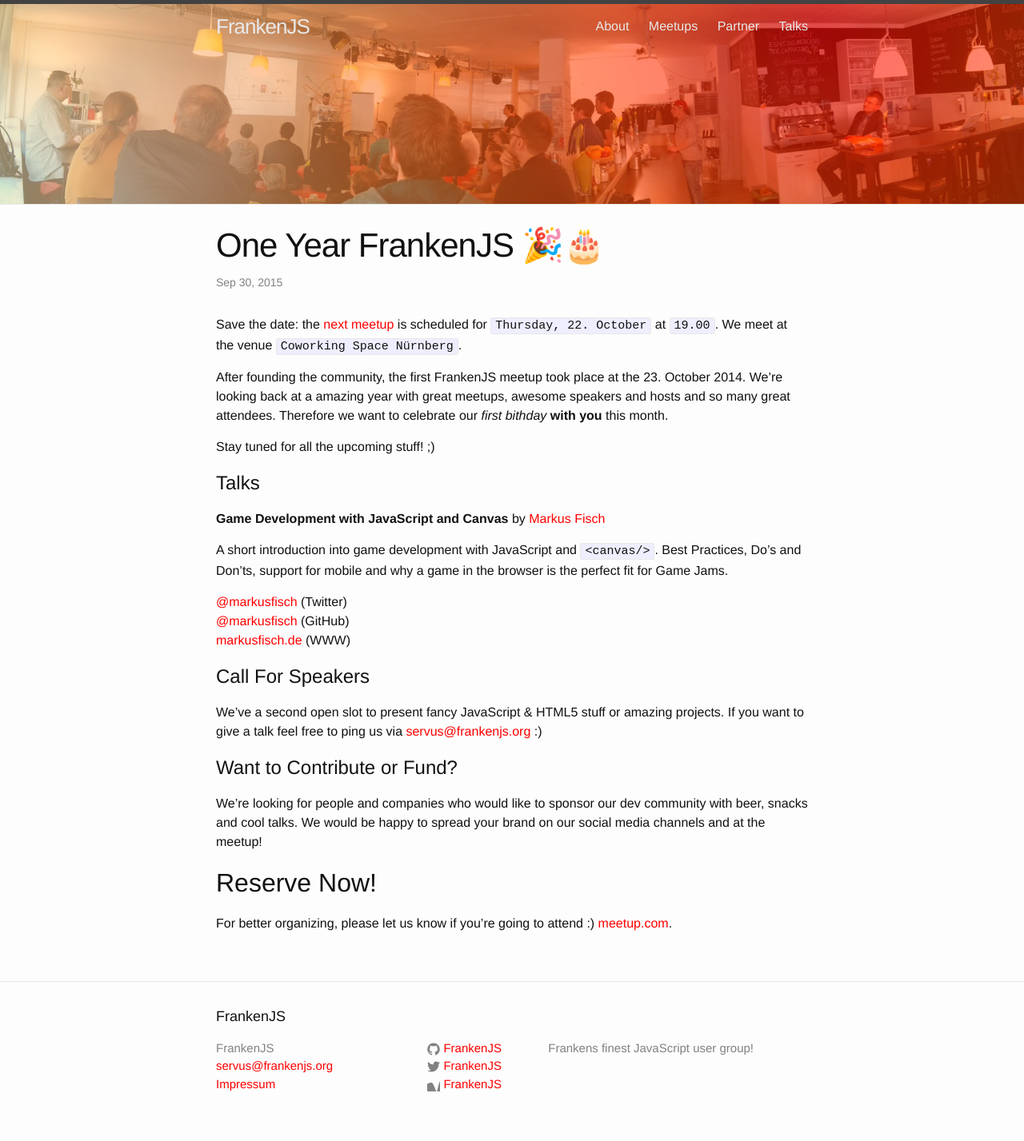
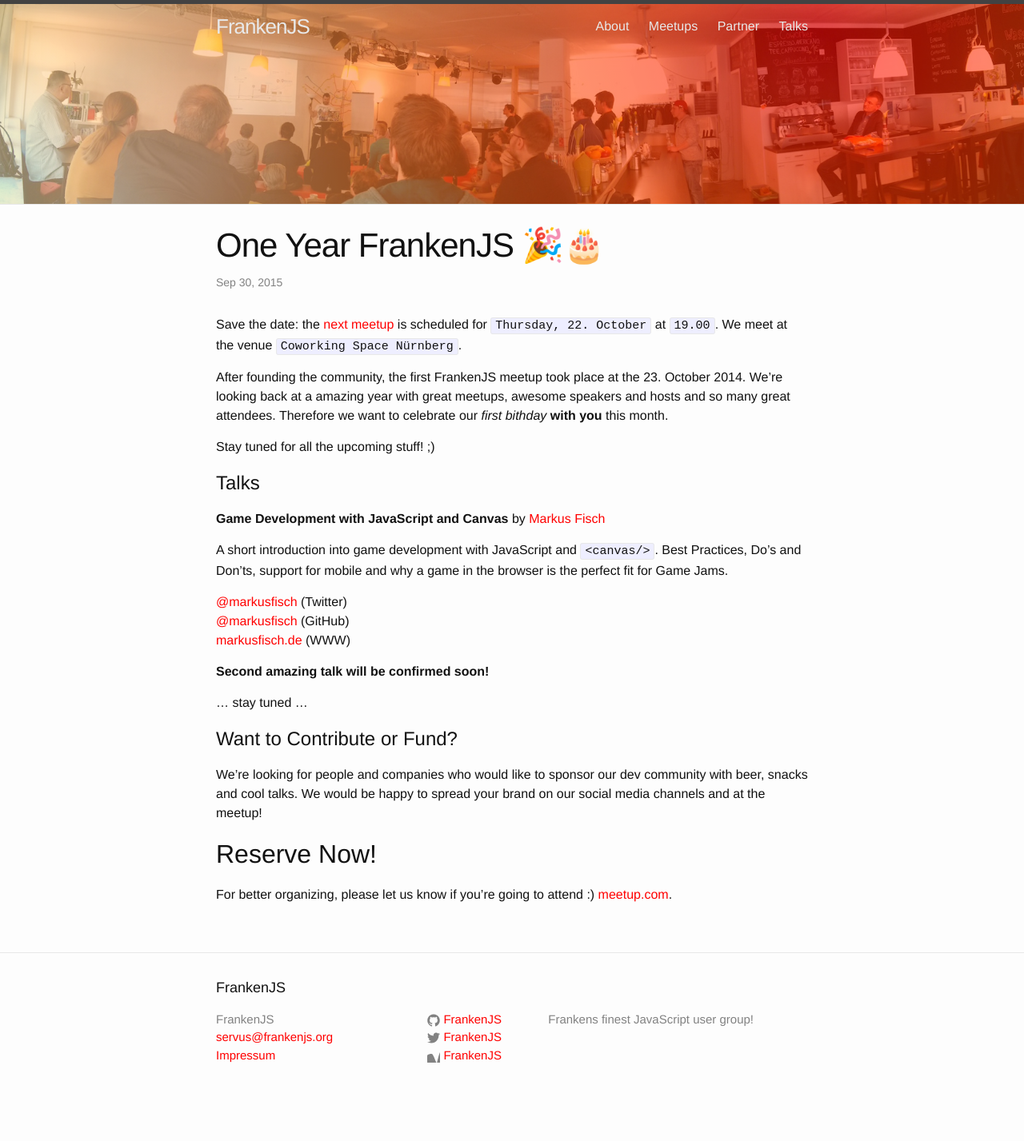
Before and after one commit to FrankenJS/frankenjs.github.io, a Jekyll site: the page built from _posts/2015-09-29-one-year-frankenjs.markdown, in a window 1280 px wide. Shown: the whole page at 80% size. Built offline with Jekyll 4.4.1, drawn with Linux system fonts in a browser that asks for light colours; after the commit the page ends 1391 px from its top, so only the background shows below that.

Commit message:
Call For Speakers closed.

```diff
--- a/_posts/2015-09-29-one-year-frankenjs.markdown
+++ b/_posts/2015-09-29-one-year-frankenjs.markdown
@@ -22,10 +22,9 @@ the perfect fit for Game Jams.
 [@markusfisch][markus-fisch-github] (GitHub)<br />
 [markusfisch.de][markus-fisch-www] (WWW)
 
-# Call For Speakers
+**Second amazing talk will be confirmed soon!**
 
-We've a second open slot to present fancy JavaScript & HTML5 stuff or amazing projects. If you want to give a talk feel free to ping us via [servus@frankenjs.org][frankenjs-email] :)
-
+... stay tuned ...
 
 # Want to Contribute or Fund?
 
```
